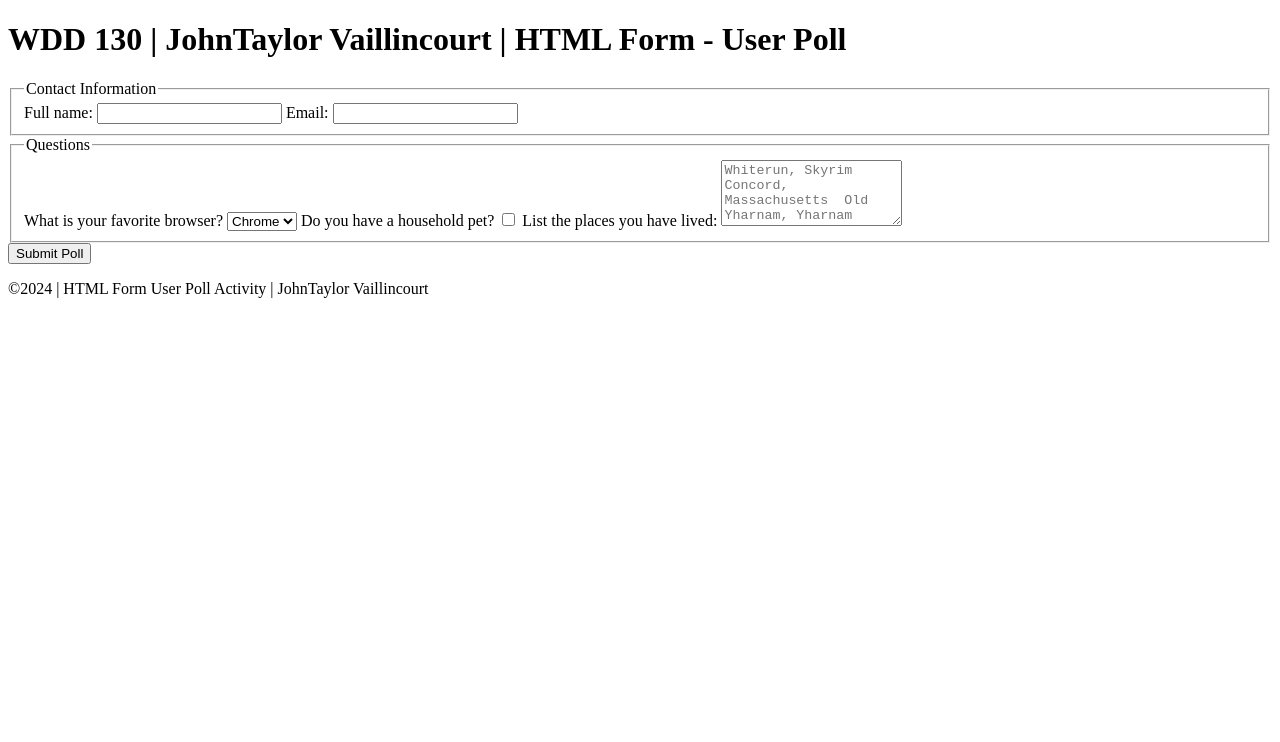
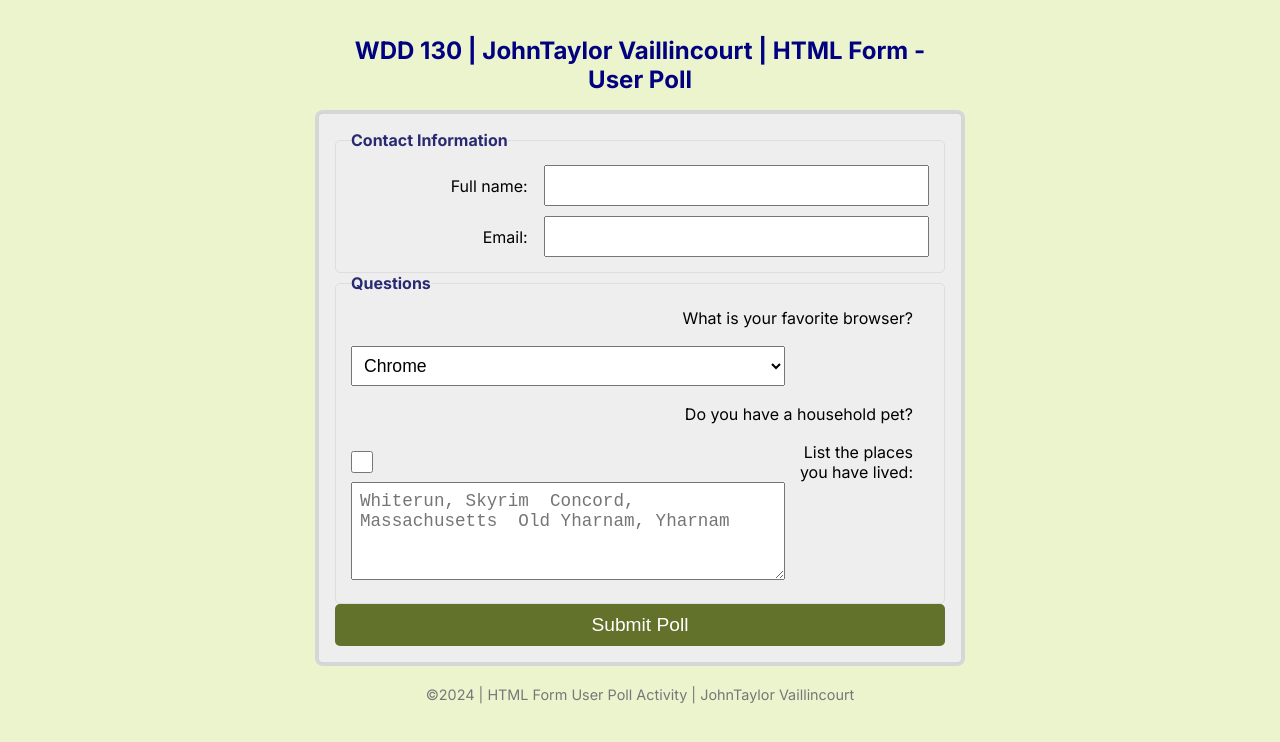
Before and after one commit to johntaylorv/wdd130, a plain HTML site: page week05/poll-form.html in a window 1280 px wide. Drawn offline with Linux system fonts and the light colour scheme.

Commit message:
csspollchangesplusdiv

```diff
--- a/week05/poll-form.html
+++ b/week05/poll-form.html
@@ -3,6 +3,10 @@
 <head>
     <meta charset="UTF-8">
     <meta name="viewport" content="width=device-width, initial-scale=1.0">
+    <link rel="stylesheet" href="styles/poll-form.css">
+    <link rel="preconnect" href="https://fonts.googleapis.com">
+    <link rel="preconnect" href="https://fonts.gstatic.com" crossorigin>
+    <link href="https://fonts.googleapis.com/css2?family=Inter:ital,opsz,wght@0,14..32,100..900;1,14..32,100..900&display=swap" rel="stylesheet">
     <title>WDD 130 | Form - User Poll</title>
 </head>
 <body>
@@ -13,25 +17,33 @@
     <form>
         <fieldset>
             <legend>Contact Information</legend>
+            <div class="form-item column2">
                 <label for="fullname">Full name:</label>
                 <input type="text" id="fullname" name="fullname">
+            </div>
+            <div class="form-item column2">
                 <label for="useremail">Email:</label>
                 <input type="email" id="useremail" name="useremail">
+            </div>
         </fieldset>
 
         <fieldset>
             <legend>Questions</legend>
             <label for="browser">What is your favorite browser?</label>
+            <div class="form-item column1">
                 <select id="browser" name="browser">
                     <option value="chrome">Chrome</option>
                     <option value="firefox">Safari</option>
                     <option value="safari">Firefox</option>
                     <option value="other">Other</option>
                 </select>
+            </div>
             <label for="pet">Do you have a household pet?</label>
+            <div class="form-item column1">
                 <input type="checkbox" id="pet" name="pet">
                 <label for="feedback">List the places you have lived: </label>
                 <textarea id="feedback" name="feedback" rows="4" placeholder="Whiterun, Skyrim  Concord, Massachusetts  Old Yharnam, Yharnam"></textarea>
+            </div>
 
         </fieldset>
         <button type="submit">Submit Poll</button>
--- /dev/null
+++ b/week05/styles/poll-form.css
@@ -0,0 +1,113 @@
+/*Uni Sel. Rule*/
+* {
+    margin: 0;
+    padding: 0;
+    box-sizing: border-box;
+}
+
+/*Body Styling*/
+body {
+    font-family: 'Inter', sans-serif;
+    background-color: #9eca0031;
+    padding: 20px;
+}
+
+/*Header and h1*/
+header {
+  margin: 0 auto;
+  width: 650px;
+}
+
+h1 {
+  margin: 1rem;
+  font-size: 1.5em;
+  color: rgb(0, 0, 128);
+  text-align: center;
+}
+
+/*Form Styling*/
+form {
+  width: 650px;
+  margin: 0 auto;
+  padding: 1rem;
+  border: 4px solid rgba(0, 0, 0, 0.1);
+  border-radius: 0.5rem;
+  background-color: #eee;
+  display: grid;
+}
+
+.form-item {
+  display: grid;
+  align-items: center;
+}
+
+.column1 {
+  grid-template-columns: 3fr 1fr;
+  margin: 0.5rem 0;
+}
+
+.column2 {
+    grid-template-columns: 1fr 2fr;
+  }
+
+
+/*Fieldset*/
+fieldset {
+    display: grid;
+    grid-gap: 10px;
+    border: 1px solid #ddd;
+    padding: 15px;
+    border-radius: 5px;
+}
+
+
+/*Legend*/
+legend {
+    font-weight: bold;
+    color: #2a2a72;
+}
+
+
+/*Label*/
+label {
+  text-align: right;
+  padding-right: 1rem;
+}
+
+
+/*input select textarea*/
+input, select, textarea {
+  padding: 0.5rem;
+  font-size: 1.1rem;
+}
+
+/*checkbox*/
+input[type="checkbox"] {
+  width: 22px;
+  height: 22px;
+  vertical-align: bottom;
+}
+
+/*button*/
+button {
+    background-color: #62722a;
+    color: white;
+    padding: 10px 20px;
+    font-size: 1.2rem;
+    border: none;
+    border-radius: 5px;
+    cursor: pointer;
+}
+
+button:hover {
+    background-color: #b24a4a;
+}
+
+
+/*footer*/
+footer {
+    text-align: center;
+    margin-top: 20px;
+    font-size: 0.9rem;
+    color: #777;
+}
```
Lines whose indentation alone changed are shown as unchanged.
